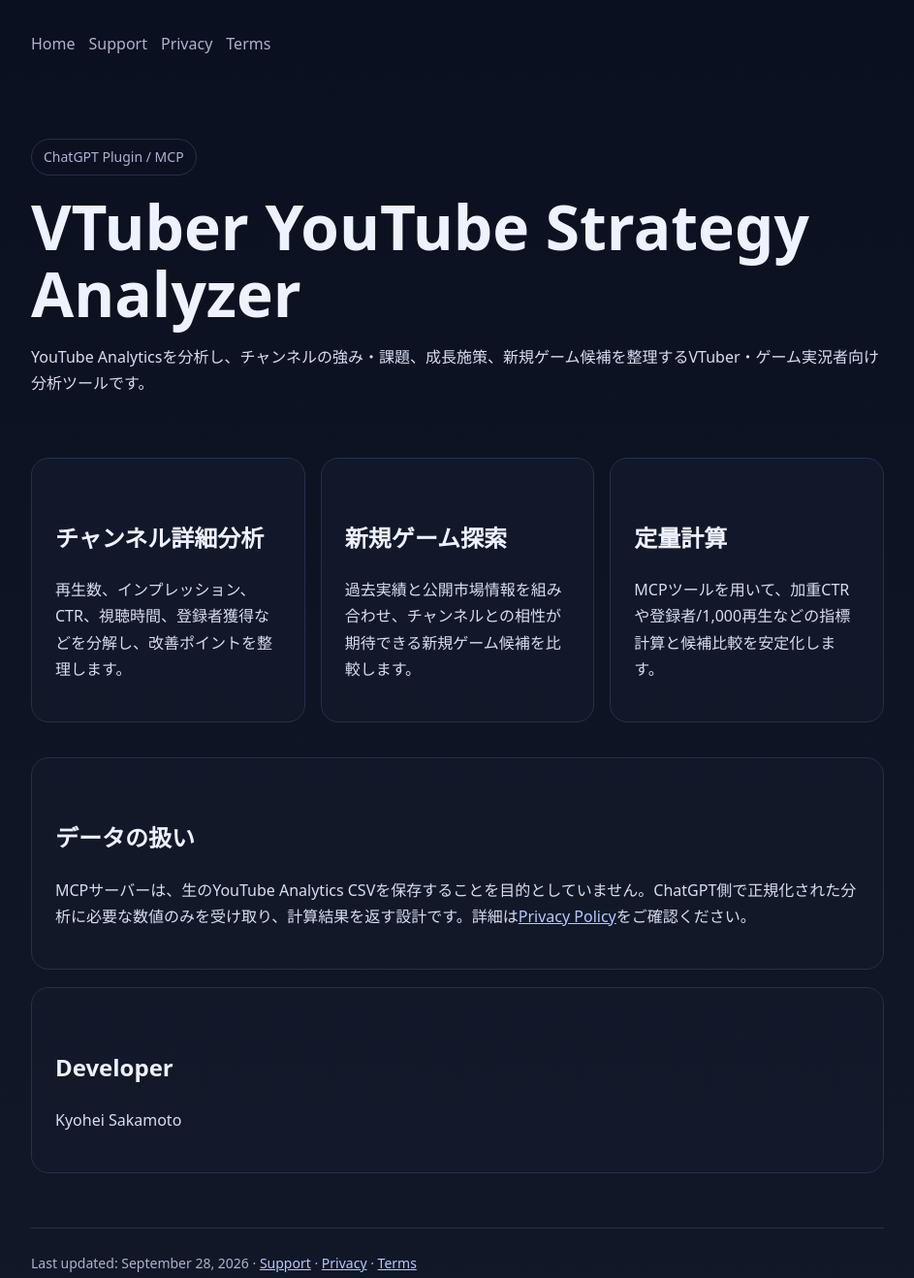
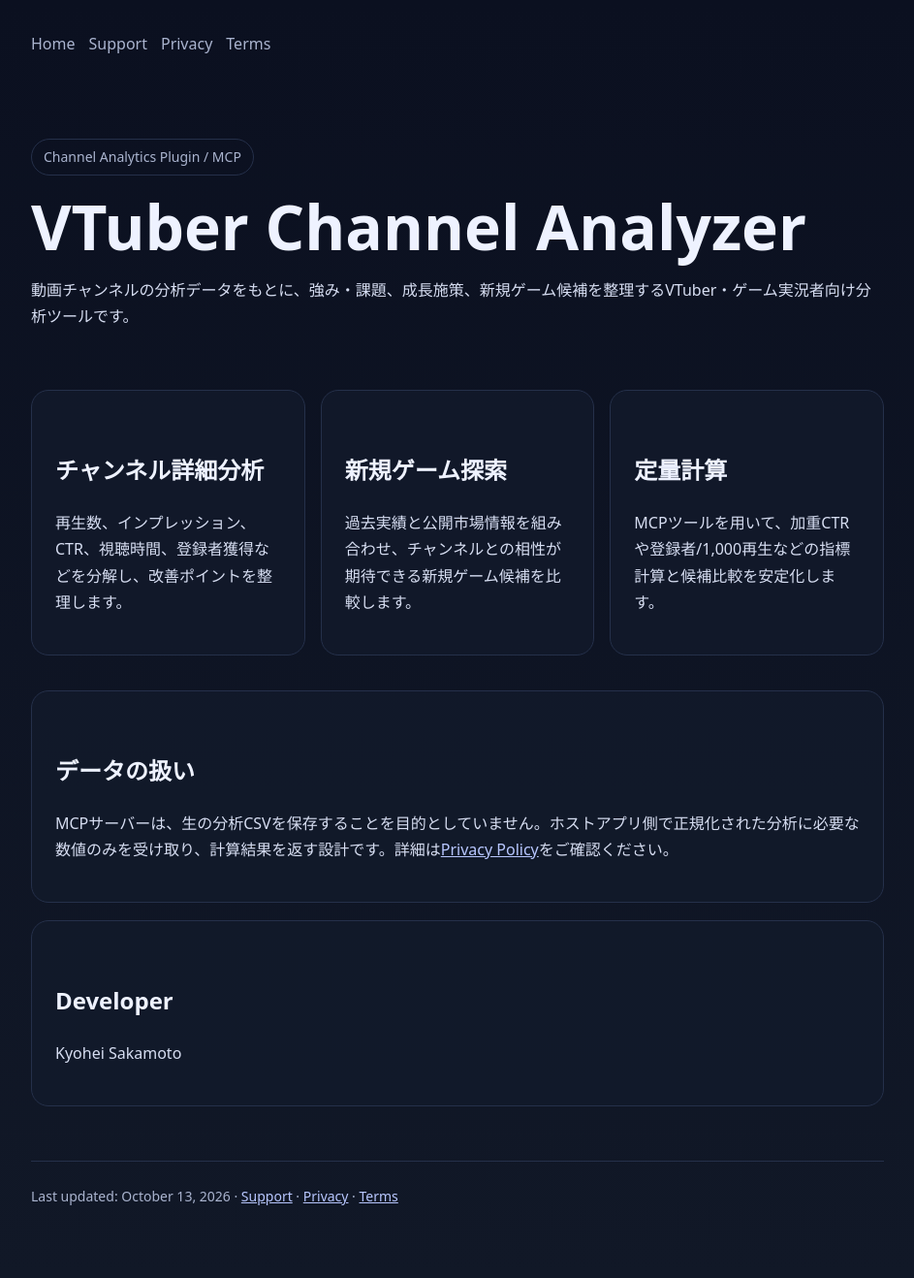
Before and after one commit to kyo10310415/vtuber-youtube-strategy-mcp, a website: page public/index.html in a window 1280 px wide. Shown: the whole page at 97% size, without its empty margins (168-1111 px from the left). Drawn offline with Linux system fonts and the light colour scheme.

Commit message:
Rebrand public site

```diff
--- a/public/index.html
+++ b/public/index.html
@@ -1,7 +1,7 @@
 <!doctype html>
 <html lang="ja"><head><meta charset="utf-8"><meta name="viewport" content="width=device-width,initial-scale=1">
-<title>VTuber YouTube Strategy Analyzer</title>
-<meta name="description" content="VTuber・ゲーム実況YouTuber向けのYouTube Analytics分析プラグイン。">
+<title>VTuber Channel Analyzer</title>
+<meta name="description" content="VTuber・ゲーム実況者向けの動画チャンネル分析プラグイン。">
 <link rel="stylesheet" href="/style.css"></head>
 <body><main class="container"><nav>
   <a href="/">Home</a>
@@ -10,16 +10,16 @@
   <a href="/terms">Terms</a>
 </nav>
 <section class="hero">
-<span class="badge">ChatGPT Plugin / MCP</span>
-<h1>VTuber YouTube Strategy Analyzer</h1>
-<p>YouTube Analyticsを分析し、チャンネルの強み・課題、成長施策、新規ゲーム候補を整理するVTuber・ゲーム実況者向け分析ツールです。</p>
+<span class="badge">Channel Analytics Plugin / MCP</span>
+<h1>VTuber Channel Analyzer</h1>
+<p>動画チャンネルの分析データをもとに、強み・課題、成長施策、新規ゲーム候補を整理するVTuber・ゲーム実況者向け分析ツールです。</p>
 </section>
 <section class="grid">
 <div class="card"><h2>チャンネル詳細分析</h2><p>再生数、インプレッション、CTR、視聴時間、登録者獲得などを分解し、改善ポイントを整理します。</p></div>
 <div class="card"><h2>新規ゲーム探索</h2><p>過去実績と公開市場情報を組み合わせ、チャンネルとの相性が期待できる新規ゲーム候補を比較します。</p></div>
 <div class="card"><h2>定量計算</h2><p>MCPツールを用いて、加重CTRや登録者/1,000再生などの指標計算と候補比較を安定化します。</p></div>
 </section>
-<section class="card"><h2>データの扱い</h2><p>MCPサーバーは、生のYouTube Analytics CSVを保存することを目的としていません。ChatGPT側で正規化された分析に必要な数値のみを受け取り、計算結果を返す設計です。詳細は<a href="/privacy">Privacy Policy</a>をご確認ください。</p></section>
+<section class="card"><h2>データの扱い</h2><p>MCPサーバーは、生の分析CSVを保存することを目的としていません。ホストアプリ側で正規化された分析に必要な数値のみを受け取り、計算結果を返す設計です。詳細は<a href="/privacy">Privacy Policy</a>をご確認ください。</p></section>
 <section class="card"><h2>Developer</h2><p>Kyohei Sakamoto</p></section>
-<footer>Last updated: September 28, 2026 · <a href="/support">Support</a> · <a href="/privacy">Privacy</a> · <a href="/terms">Terms</a></footer>
+<footer>Last updated: October 13, 2026 · <a href="/support">Support</a> · <a href="/privacy">Privacy</a> · <a href="/terms">Terms</a></footer>
 </main></body></html>
```
